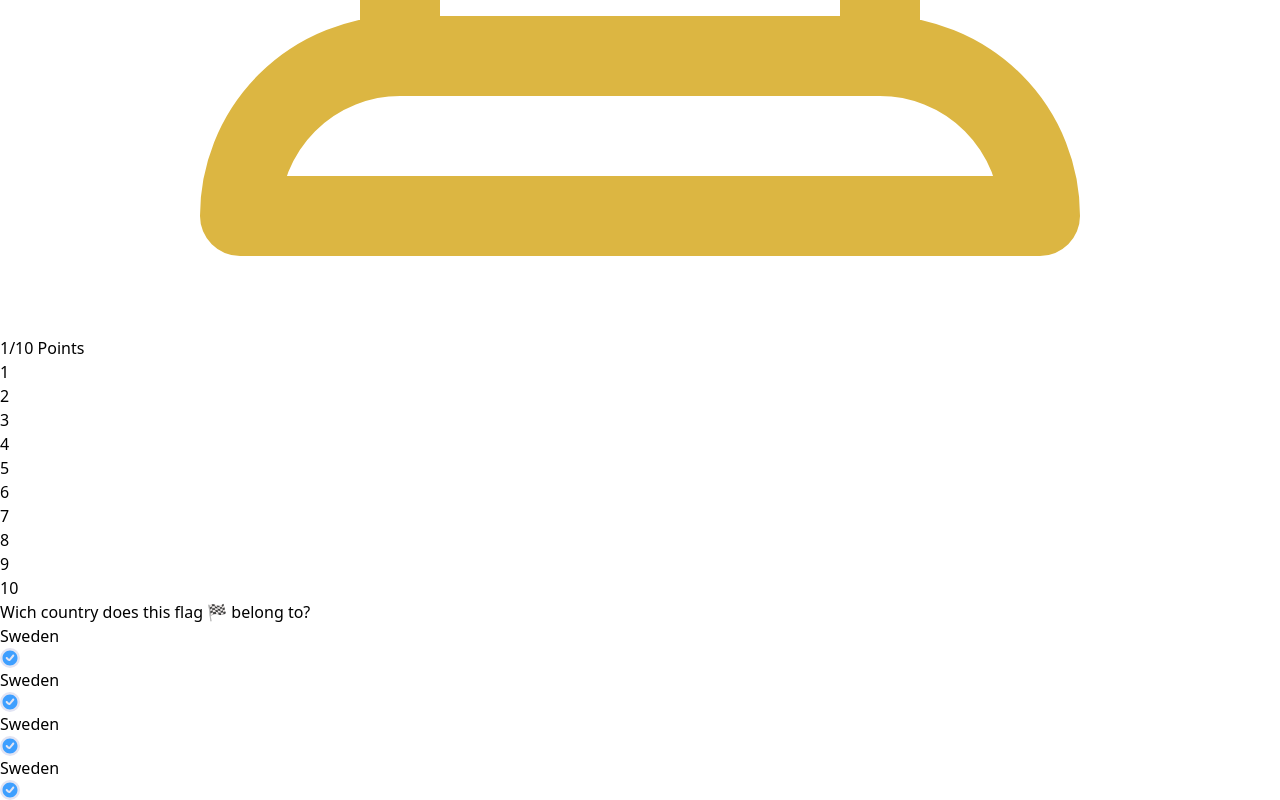
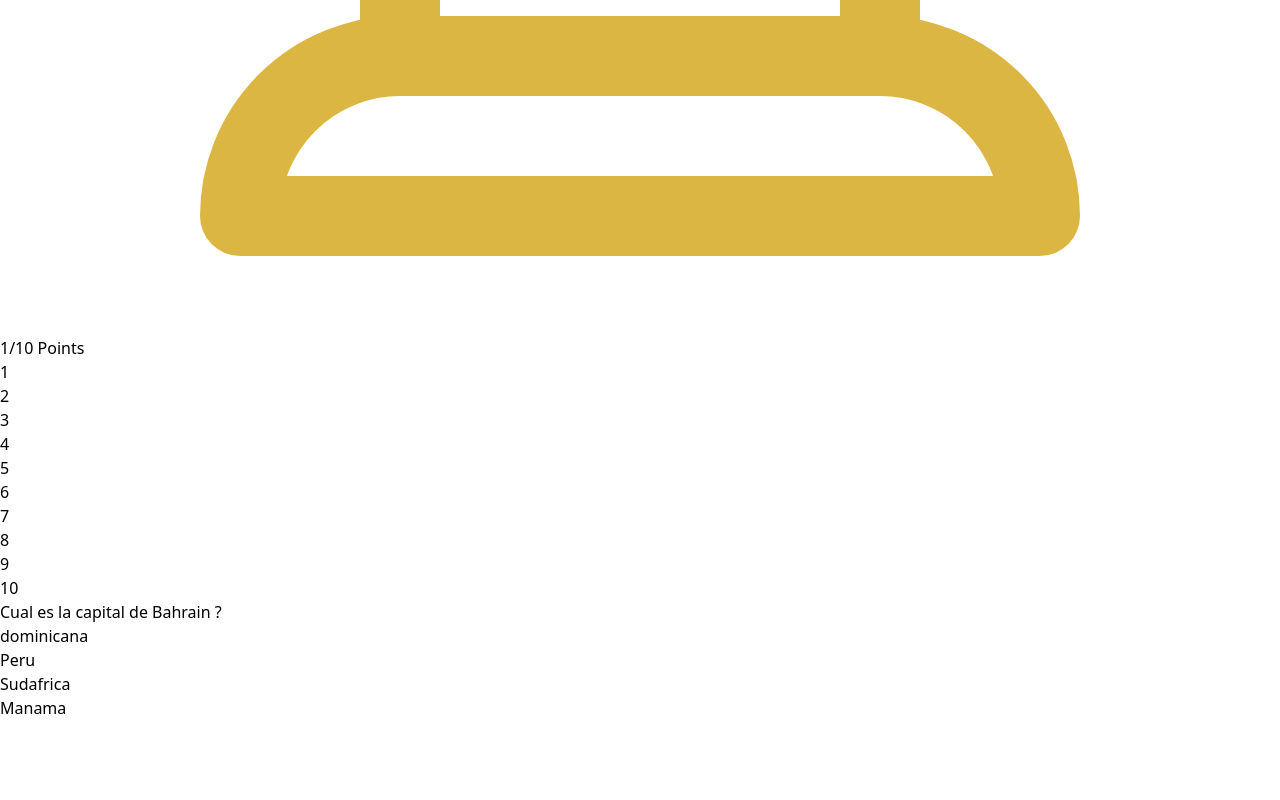
Before and after one commit to jorgesosa-funval/country-app, a React (Vite) app: page / in a window 1280 px wide. Shown: the part 968-1768 px from the top of the page. After the commit the page ends 1688 px from the top, so only its background shows below. Built offline with nearby package versions, Linux system fonts and the light colour scheme.

Commit message:
get questions en optiosn from customhook

```diff
--- a/src/App.jsx
+++ b/src/App.jsx
@@ -1,3 +1,4 @@
+import { useState } from 'react'
 import { Container } from './components/Container'
 import Input from './components/Input'
 import Titulo from './components/Titulo'
@@ -6,17 +7,21 @@ import useQuiz from './hooks/ useQuiz'
 
 export default function App() {
   const { questions } = useQuiz()
-
+  const [counter, setCounter] = useState(0)
   return (
     <div className='w-full h-screen flex flex-col items-center justify-center relative bg-[url("icons/bg-sm.jpg")]  md:bg-[url("icons/bg.jpg")] md:bg-cover'>
       <header className='flex justify-between items-center w-full px-8 py-4'>
-        <Titulo/>
-        <Input/>
+        <Titulo />
+        <Input
+          counter={counter}
+        />
       </header>
-      <Container />
+      <Container
+        counter={counter}
+        questions = {questions}
+      />
     </div>
 
   )
 
-
 }
--- a/src/components/Botones.jsx
+++ b/src/components/Botones.jsx
@@ -1,23 +1,15 @@
-export function Botones() {
-    const gradient = "bg-gradient-to-r from-[#E65895] to-[#BC6BE8]"
+export function Botones({ options }) {
+  const gradient = "bg-gradient-to-r from-[#E65895] to-[#BC6BE8]"
   return (
     <div className="btns w-80 grid grid-cols-1 lg:grid-cols-2 gap-2 sm:gap-4 mx-auto font-bold mb-10">
-      <div className=" bg-[#343964] flex gap-x-2 text-sky-100 rounded-md items-end justify-center py-4">
-        <span>Sweden</span>
-        <img src="/icons/Check_round_fill.svg" alt="correct" />
-      </div>
-      <div className="bg-[#343964]  flex gap-x-2 text-sky-100 rounded-md items-end justify-center py-4">
-        <span>Sweden</span>
-        <img src="/icons/Check_round_fill.svg" alt="correct" />
-      </div>
-      <div className="bg-[#343964] flex gap-x-2 text-sky-100 rounded-md items-end justify-center py-4">
-        <span>Sweden</span>
-        <img src="/icons/Check_round_fill.svg" alt="correct" />
-      </div>
-      <div className="bg-[#343964] flex gap-x-2 text-sky-100 rounded-md items-end justify-center py-4">
-        <span>Sweden</span>
-        <img src="/icons/Check_round_fill.svg" alt="correct" />
-      </div>
+      {
+        options && options.map(opt =>
+          <div className=" bg-[#343964] flex gap-x-2 text-sky-100 rounded-md items-end justify-center py-4">
+            <span>{opt}</span>
+            {/* <img src="/icons/Check_round_fill.svg" alt="correct" /> */}
+          </div>
+        )
+      }
     </div>
   );
 }
--- a/src/components/Container.jsx
+++ b/src/components/Container.jsx
@@ -1,14 +1,20 @@
 import React from 'react'
 import { Paginator } from './Paginator'
 import { Botones } from './Botones'
-export function Container() {
+export function Container({ counter, questions }) {
   return (
     <div className='Container flex flex-col  bg-[#393F6E] rounded-lg w-96 h-[35rem]  lg:w-4/6 lg:h-[22rem] justify-between'>
-      <Paginator />
+      <Paginator
+        counter={counter}
+      />
 
-      <h2 className='text-xl text-center text-white font-sans font-medium px-5 lg:px-44 lg:text-lg'>Wich country does this flag 🏁 belong to?</h2>
+      <h2 className='text-xl text-center text-white font-sans font-medium px-5 lg:px-44 lg:text-lg'>
+        {questions?.[counter]?.question}
+      </h2>
 
-      <Botones/>
+      <Botones
+        options={questions?.[counter]?.options}
+      />
 
     </div>
   )
--- a/src/components/Input.jsx
+++ b/src/components/Input.jsx
@@ -1,6 +1,6 @@
 import React from 'react'
 
-export default function Input() {
+export default function Input({counter}) {
   return (
     <div className='content-end'>
       <div className='resize-x w-40 rounded-2xl bg-gradient-to-r from-[#E65895] to-[#BC6BE8]  '>
@@ -8,7 +8,7 @@ export default function Input() {
           <svg xmlns="http://www.w3.org/2000/svg" fill="none" viewBox="0 0 24 24" strokeWidth={1.5} stroke="#dcb642" className="size-6">
             <path strokeLinecap="round" strokeLinejoin="round" d="M16.5 18.75h-9m9 0a3 3 0 0 1 3 3h-15a3 3 0 0 1 3-3m9 0v-3.375c0-.621-.503-1.125-1.125-1.125h-.871M7.5 18.75v-3.375c0-.621.504-1.125 1.125-1.125h.872m5.007 0H9.497m5.007 0a7.454 7.454 0 0 1-.982-3.172M9.497 14.25a7.454 7.454 0 0 0 .981-3.172M5.25 4.236c-.982.143-1.954.317-2.916.52A6.003 6.003 0 0 0 7.73 9.728M5.25 4.236V4.5c0 2.108.966 3.99 2.48 5.228M5.25 4.236V2.721C7.456 2.41 9.71 2.25 12 2.25c2.291 0 4.545.16 6.75.47v1.516M7.73 9.728a6.726 6.726 0 0 0 2.748 1.35m8.272-6.842V4.5c0 2.108-.966 3.99-2.48 5.228m2.48-5.492a46.32 46.32 0 0 1 2.916.52 6.003 6.003 0 0 1-5.395 4.972m0 0a6.726 6.726 0 0 1-2.749 1.35m0 0a6.772 6.772 0 0 1-3.044 0" />
           </svg>
-          1/10 Points
+          {counter + 1}/10 Points
         </span>
       </div>
     </div>
--- a/src/components/Paginator.jsx
+++ b/src/components/Paginator.jsx
@@ -1,23 +1,16 @@
 import React, { useState } from 'react';
 
-export function Paginator() {
+export function Paginator({ counter }) {
 
   const [selectedButton, setSelectedButton] = useState(null);
 
-  const handleClick = (index) => {
-    setSelectedButton(index);
-  };
 
   return (
     <div className="flex flex-wrap justify-center gap-3 md:mt-24 max-sm:mt-6 font-bold">
       {[...Array(10)].map((_, index) => (
         <div
           key={index}
-          onClick={() => handleClick(index)}
-          className={`border-0 rounded-full size-10 grid place-content-center  text-white transition-all duration-200 ${
-            selectedButton === index ? 'bg-gradient-to-r from-[#E65895] to-[#BC6BE8]'
-              : 'bg-[#343964]'
-          }`}
+          className={`border-0 rounded-full size-10 grid place-content-center  text-white transition-all duration-200 ${index >= (counter +1) ? 'bg-[#343964]': 'bg-gradient-to-r from-[#E65895] to-[#BC6BE8]'}`}
         >
           {index + 1}
         </div>
--- a/src/hooks/useQuiz.js
+++ /dev/null
@@ -1,2 +0,0 @@
-import React, { useEffect} from `react`
-import useQuiz from `../utils/fetchData`
```
